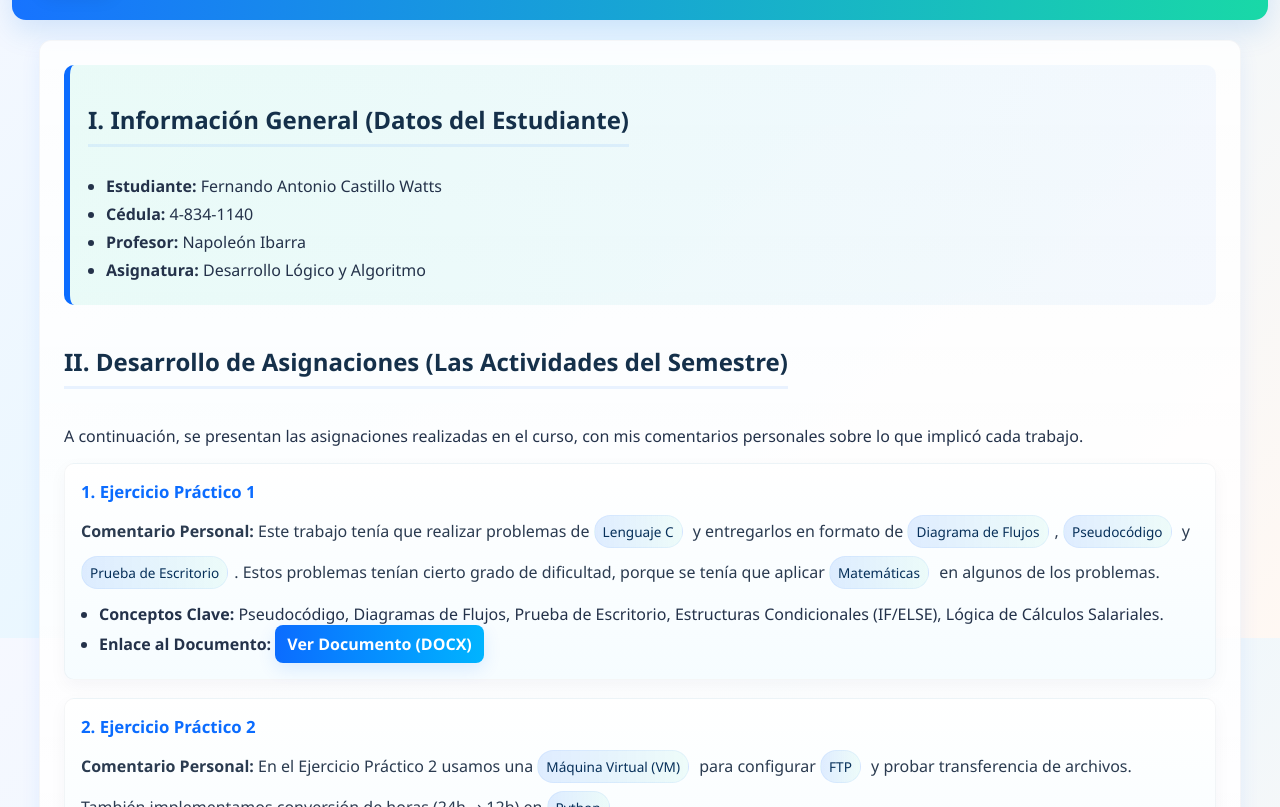
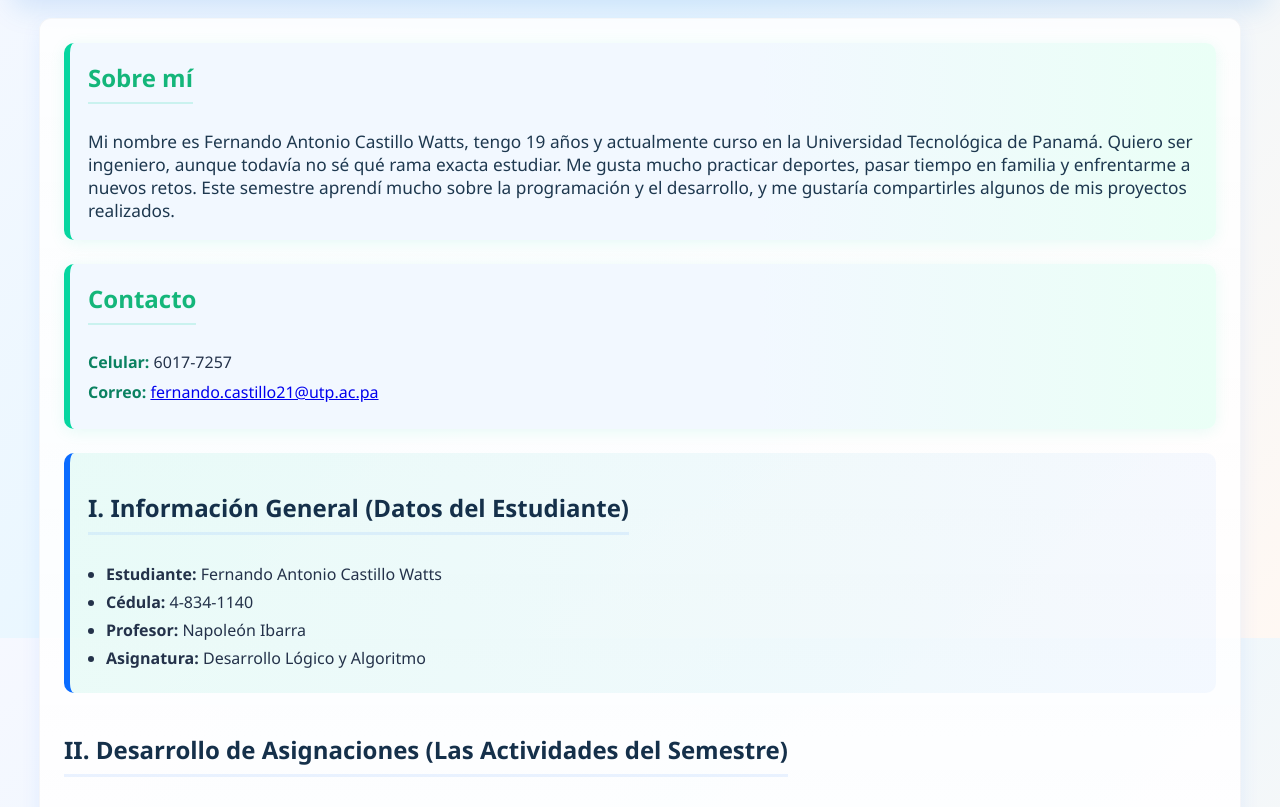
Before and after one commit to fernandocaswat-gif/portafoliofernandocastillo, a plain HTML site: page index.html in a window 1280 px wide. Shown: the part 162-969 px from the top of the page. Drawn offline with Linux system fonts and the light colour scheme.

Commit message:
Update index.html

```diff
--- a/index.html
+++ b/index.html
@@ -1,4 +1,3 @@
-// ...existing code...
 <!DOCTYPE html>
 <html lang="es">
 <head>
@@ -136,11 +135,48 @@
             border: 1px solid rgba(11,108,255,0.06);
         }
 
+        .contact-card,
+        .aboutme-card {
+            background: linear-gradient(90deg, #f2f8ff 60%, #eafff6 100%);
+            border-left: 6px solid var(--mint);
+            padding: 18px;
+            border-radius: 10px;
+            margin-bottom: 24px;
+            box-shadow: 0 3px 16px rgba(6,214,160,0.09);
+        }
+
+        .contact-card h2,
+        .aboutme-card h2 {
+            border-bottom: 2.5px solid rgba(6,214,160,0.17);
+            margin-top: 0;
+            color: #14b67a;
+        }
+
+        .contact-list {
+            list-style: none;
+            padding: 0;
+            margin: 6px 0 0 0;
+        }
+        .contact-list li {
+            margin-bottom: 8px;
+            font-size: 1rem;
+        }
+        .contact-label {
+            font-weight: 600;
+            color: #0b8261;
+        }
+        .aboutme-card p {
+            margin: 6px 0 0 0;
+            font-size: 1.08rem;
+            color: #1e384f;
+        }
+
         /* responsive */
         @media (max-width:700px){
             header{flex-direction:column; align-items:flex-start; padding:18px;}
             header .logo{width:56px;height:56px;font-size:18px;}
             .container{padding:16px;}
+            .contact-card, .aboutme-card{padding:12px;}
         }
     </style>
 </head>
@@ -155,6 +191,23 @@
     </header>
 
     <div class="container">
+
+        <!-- SECCION SOBRE MI -->
+        <div class="aboutme-card">
+            <h2>Sobre mí</h2>
+            <p>
+                Mi nombre es Fernando Antonio Castillo Watts, tengo 19 años y actualmente curso en la Universidad Tecnológica de Panamá. Quiero ser ingeniero, aunque todavía no sé qué rama exacta estudiar. Me gusta mucho practicar deportes, pasar tiempo en familia y enfrentarme a nuevos retos. Este semestre aprendí mucho sobre la programación y el desarrollo, y me gustaría compartirles algunos de mis proyectos realizados.
+            </p>
+        </div>
+
+        <!-- SECCION DE CONTACTO -->
+        <div class="contact-card">
+            <h2>Contacto</h2>
+            <ul class="contact-list">
+                <li><span class="contact-label">Celular:</span> 6017-7257</li>
+                <li><span class="contact-label">Correo:</span> <a href="mailto:fernando.castillo21@utp.ac.pa">fernando.castillo21@utp.ac.pa</a></li>
+            </ul>
+        </div>
 
         <div class="info-card">
             <h2>I. Información General (Datos del Estudiante)</h2>
@@ -172,7 +225,7 @@
         <div class="assignment">
             <h3>1. Ejercicio Práctico 1</h3>
             <p>
-                <strong>Comentario Personal:</strong> Este trabajo tenía que realizar problemas de <span class="badge">Lenguaje C</span> y entregarlos en formato de <span class="badge">Diagrama de Flujos</span>, <span class="badge">Pseudocódigo</span> y <span class="badge">Prueba de Escritorio</span>. Estos problemas tenían cierto grado de dificultad, porque se tenía que aplicar <span class="badge">Matemáticas</span> en algunos de los problemas.
+                <strong>Comentario Personal:</strong> Este trabajo tenía que realizar problemas de <span class="badge">Lenguaje C</span> y entregarlos en formato de <span class="badge">Diagrama de Flujos</span>, pseudocódigo y prueba de escritorio. Aprendí a organizar mejor las ideas y probar los algoritmos antes de codificar.
             </p>
             <ul>
                 <li><strong>Conceptos Clave:</strong> Pseudocódigo, Diagramas de Flujos, Prueba de Escritorio, Estructuras Condicionales (IF/ELSE), Lógica de Cálculos Salariales.</li>
@@ -183,7 +236,7 @@
         <div class="assignment">
             <h3>2. Ejercicio Práctico 2</h3>
             <p>
-                <strong>Comentario Personal:</strong> En el Ejercicio Práctico 2 usamos una <span class="badge">Máquina Virtual (VM)</span> para configurar <span class="badge">FTP</span> y probar transferencia de archivos. También implementamos conversión de horas (24h → 12h) en <span class="badge">Python</span>.
+                <strong>Comentario Personal:</strong> En el Ejercicio Práctico 2 usamos una <span class="badge">Máquina Virtual (VM)</span> para configurar <span class="badge">FTP</span> y probar transferencias de archivos. Fue mi primera experiencia con servidores y sistemas virtualizados.
             </p>
             <ul>
                 <li><strong>Conceptos Clave:</strong> Virtualización (VM), Configuración de Servidores, Transferencia de Archivos, Conversión de Horas, Python.</li>
@@ -194,7 +247,7 @@
         <div class="assignment">
             <h3>3. Examen Parcial 1</h3>
             <p>
-                <strong>Comentario Personal:</strong> El primer parcial trataba de 5 problemas de <span class="badge">Lenguaje C</span>. Nos pedían Prueba de Escritorio, Diagrama de Flujos y Pseudocódigos; los problemas incluían condicionales anidados y lógica salarial.
+                <strong>Comentario Personal:</strong> El primer parcial trataba de 5 problemas de <span class="badge">Lenguaje C</span>. Nos pedían Prueba de Escritorio, Diagrama de Flujos y Pseudocódigo. Me ayudó a reforzar la lógica y la resolución paso a paso.
             </p>
             <ul>
                 <li><strong>Conceptos Clave:</strong> Lenguaje C, Pseudocódigo, Diagramas de Flujos, Prueba de Escritorio, Condicionales Anidadas.</li>
@@ -205,7 +258,7 @@
         <div class="assignment">
             <h3>4. Examen Parcial 2</h3>
             <p>
-                <strong>Comentario Personal:</strong> Parcial en equipo: diseñamos un <span class="badge">POS (Punto de Venta)</span> en <span class="badge">Python/Tkinter</span>, con inventario y facturación. Investigamos arquitecturas SGBD y configuraciones de firewall para DDOS.
+                <strong>Comentario Personal:</strong> Parcial en equipo: diseñamos un <span class="badge">POS (Punto de Venta)</span> en <span class="badge">Python/Tkinter</span>, con inventario y facturación. Aprendí a trabajar en grupo y conectar interfaces gráficas con lógica de negocio.
             </p>
             <ul>
                 <li><strong>Conceptos Clave:</strong> Python/Tkinter, Lógica POS, Arquitectura SGBD, Seguridad (Firewall, DDOS).</li>
@@ -216,7 +269,7 @@
         <div class="assignment">
             <h3>5. Taller Práctico 1</h3>
             <p>
-                <strong>Comentario Personal:</strong> Investigación sobre gestión de listas y <span class="badge">Búsqueda Secuencial</span> en arreglos; además configuramos conexión <span class="badge">Python-MySQL</span> para un prototipo de sistema de alquiler.
+                <strong>Comentario Personal:</strong> Investigación sobre gestión de listas y <span class="badge">Búsqueda Secuencial</span> en arreglos; además configuramos conexión <span class="badge">Python-MySQL</span> para manejo de inventario desde código.
             </p>
             <ul>
                 <li><strong>Conceptos Clave:</strong> Arreglos, Búsqueda Secuencial, Python-MySQL, Lógica de Inventario.</li>
@@ -227,7 +280,7 @@
         <div class="assignment">
             <h3>6. Laboratorio Práctico 1</h3>
             <p>
-                <strong>Comentario Personal:</strong> Ejercicios iniciales: algoritmos secuenciales en <span class="badge">C</span>, operaciones I/O, precio neto, Teorema de Pitágoras y totales de ventas.
+                <strong>Comentario Personal:</strong> Ejercicios iniciales: algoritmos secuenciales en <span class="badge">C</span>, operaciones I/O, precio neto, Teorema de Pitágoras y totales de ventas. Afianzó mis bases.
             </p>
             <ul>
                 <li><strong>Conceptos Clave:</strong> Algoritmos Secuenciales, Lenguaje C, Operaciones Aritméticas.</li>
@@ -272,4 +325,3 @@
 
 </body>
 </html>
-// ...existing code...
```
